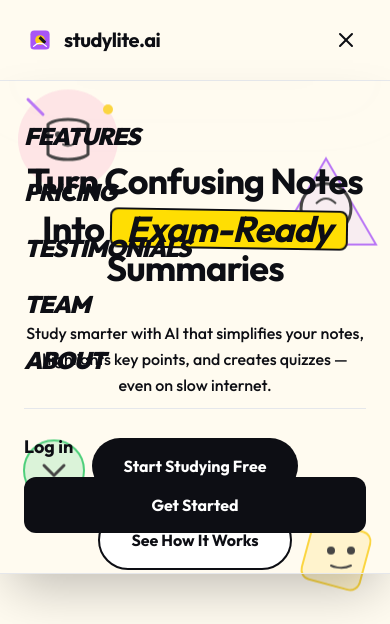
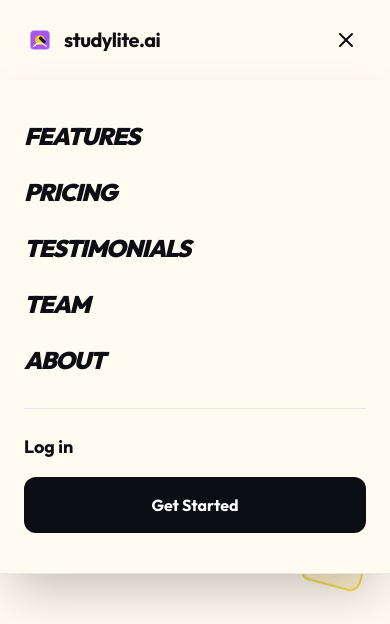
Before and after one commit to studyliteai-alt/StudyLiteAI, a React (Vite) app: page / in a window 390 px wide. Both pictures are taken after a click on the button 346 px from the left and 40 px from the top of the page. Shown: the top 624 px of the page. Built offline with nearby package versions, Linux system fonts and the light colour scheme; no server answers.

Commit message:
Mobile navbar background

```diff
--- a/src/components/Navbar.tsx
+++ b/src/components/Navbar.tsx
@@ -67,7 +67,7 @@ export const Navbar = () => {
             <div
                 id="mobile-menu"
                 className={`
-                    lg:hidden fixed inset-x-0 top-20 bg-cream/95 backdrop-blur-2xl border-b border-brandBlack/10 transition-all duration-300 ease-in-out z-40
+                    lg:hidden fixed inset-x-0 top-20 bg-cream backdrop-blur-2xl border-b border-brandBlack/10 transition-all duration-300 ease-in-out z-40
                     ${isOpen ? 'opacity-100 translate-y-0 shadow-2xl' : 'opacity-0 -translate-y-4 pointer-events-none'}
                 `}
             >
```
